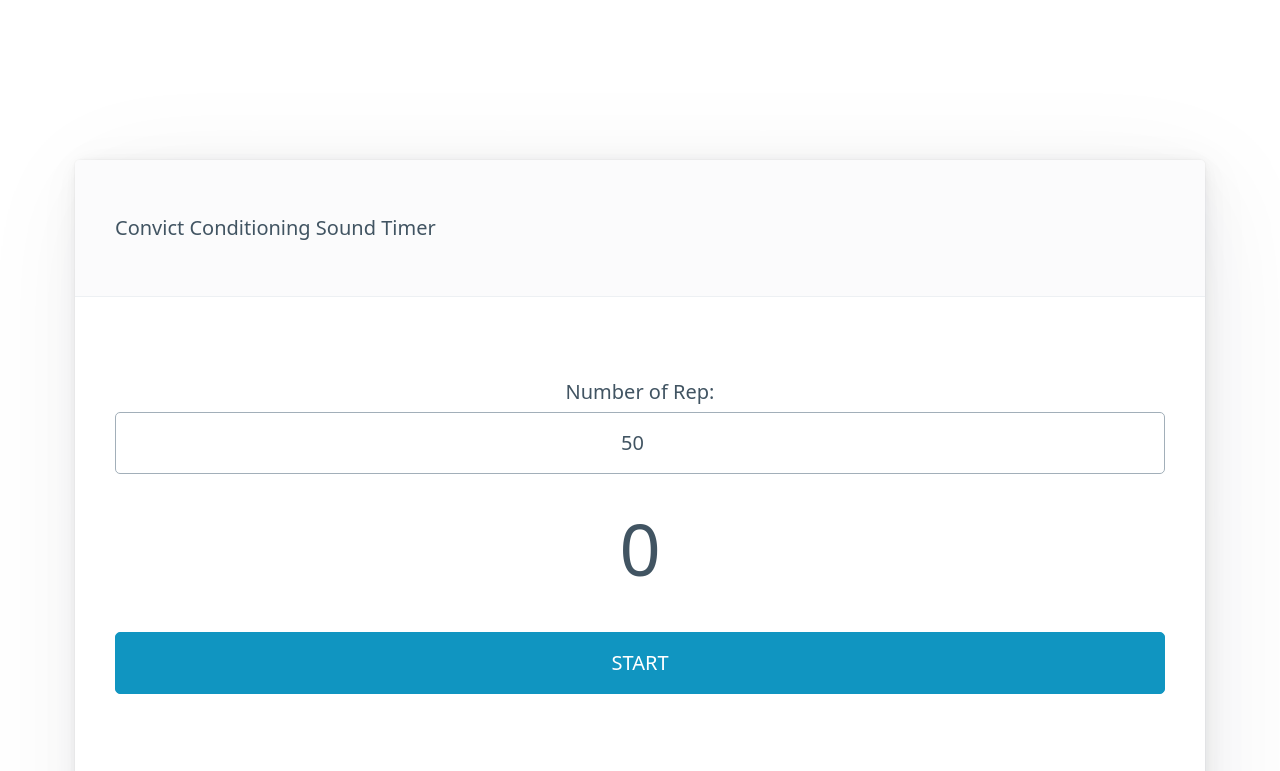
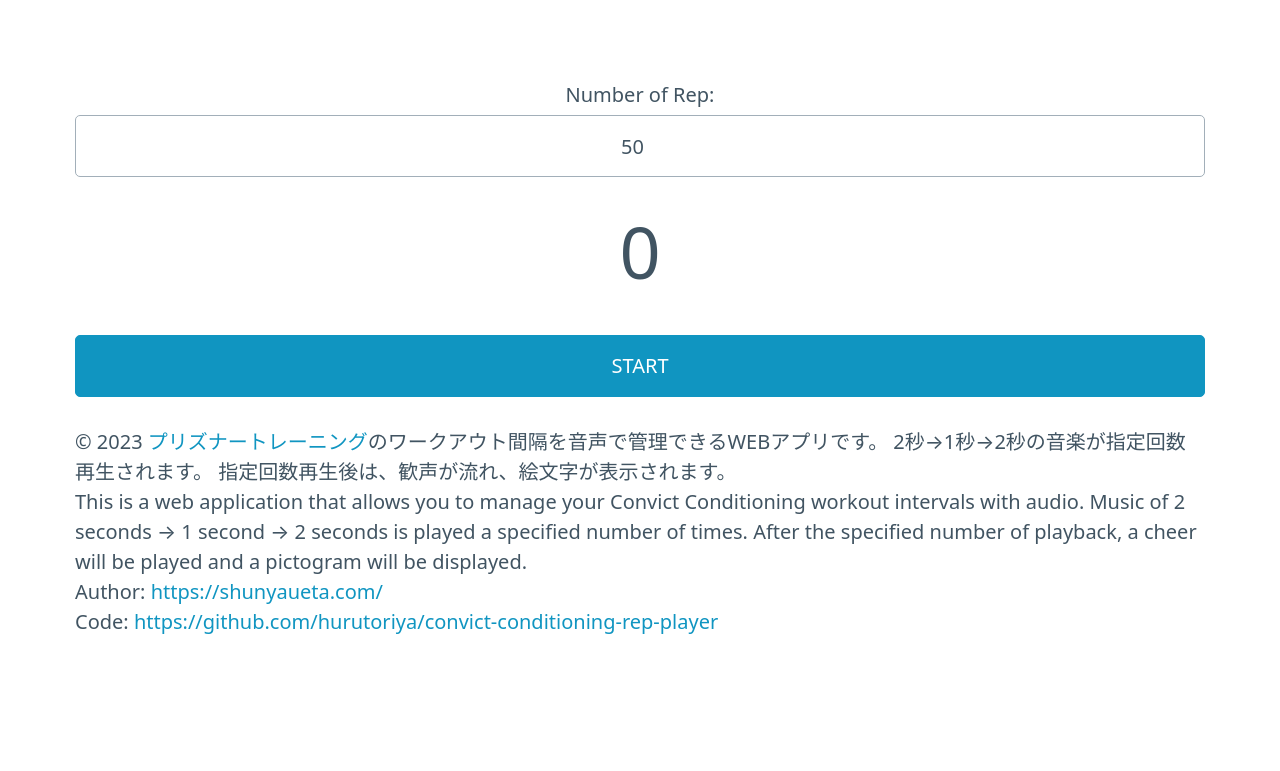
Before and after one commit to hurutoriya/convict-conditioning-rep-player, a plain HTML site: page index.html in a window 1280 px wide. Shown: the top 771 px of the page. Drawn offline with Linux system fonts and the light colour scheme.

Commit message:
Revert "update: introduce header and footer"
This reverts commit 4a9cecb479ddba066c4817d78cf0081204311987.

```diff
--- a/index.html
+++ b/index.html
@@ -24,8 +24,6 @@
   </head>
   <body>
     <main class="container">
-      <article>
-        <header>Convict Conditioning Sound Timer</header>
       <form id="playbackForm">
         <label for="playbackCount">Number of Rep:</label>
         <input type="number" id="playbackCount" min="1" value="50" />
@@ -45,20 +43,18 @@
         指定回数再生後は、歓声が流れ、絵文字が表示されます。
         <br />
         This is a web application that allows you to manage your Convict
-          Conditioning workout intervals with audio. Music of 2 seconds → 1
-          second → 2 seconds is played a specified number of times. After the
-          specified number of playback, a cheer will be played and a pictogram
-          will be displayed.
+        Conditioning workout intervals with audio. Music of 2 seconds → 1 second
+        → 2 seconds is played a specified number of times. After the specified
+        number of playback, a cheer will be played and a pictogram will be
+        displayed.
         <br />
         Author: <a href="https://shunyaueta.com/"> https://shunyaueta.com/</a>
         <br />
         Code:
-          <a
-            href="https://github.com/hurutoriya/convict-conditioning-rep-player"
+        <a href="https://github.com/hurutoriya/convict-conditioning-rep-player"
           >https://github.com/hurutoriya/convict-conditioning-rep-player</a
         >
       </footer>
-      </article>
     </main>
     <script>
       const playbackForm = document.getElementById("playbackForm");
```
Lines whose indentation alone changed are shown as unchanged.
